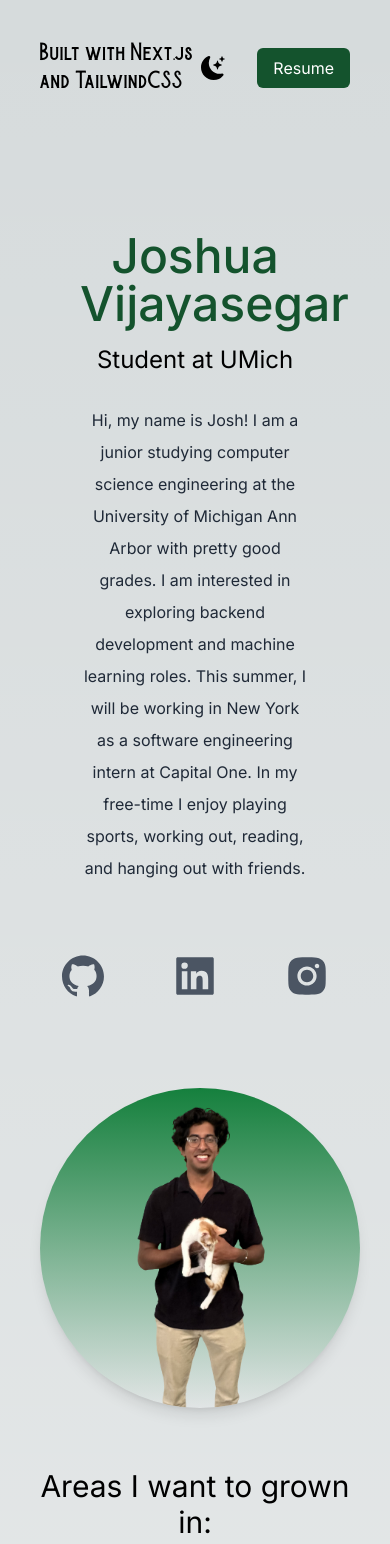
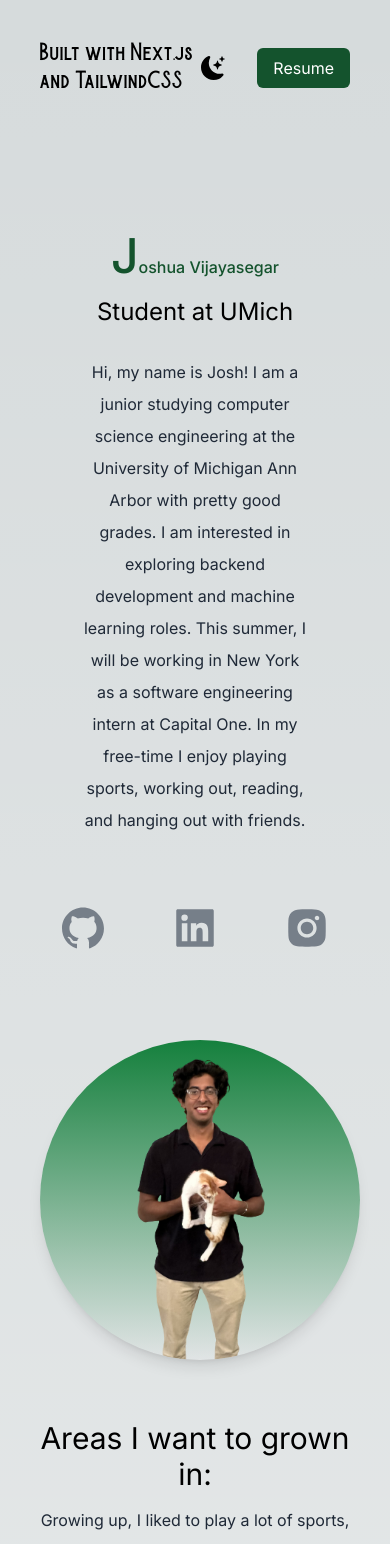
Before and after one commit to joshuavijay77/joshua-vijayasegar, a Next.js app: page / in a window 390 px wide. Shown: the top 1544 px of the page. Built offline with nearby package versions, Linux system fonts and the light colour scheme.

Commit message:
mini animations

```diff
--- a/app/page.tsx
+++ b/app/page.tsx
@@ -45,8 +45,8 @@ export default function Home() {
             </ul>
           </nav>
           <div className='text-center p-10 '>
-            <h2 className="text-5xl py-2 text-green-900 font-medium md:text-6xl">Joshua Vijayasegar</h2>
-            <h3 className="text-2xl py-2 md:text-3xl">Student at UMich</h3>
+            <h2 className="hover:skew-x-12 first-letter:text-5xl py-2 text-green-900 font-medium md:text-6xl">Joshua Vijayasegar</h2>
+            <h3 className="hover:skew-x-12 text-2xl py-2 md:text-3xl">Student at UMich</h3>
             <p className='text-md py-5 leading-8 text-gray-800 md:text-xl max-lg mx-auto'>
               Hi, my name is Josh! I am a junior studying computer science engineering at the University of Michigan Ann Arbor with
               pretty good grades. I am interested in exploring backend development and machine learning roles. This summer, I will be working in
@@ -55,9 +55,9 @@ export default function Home() {
             </p>
           </div>
           <div className='text-5xl flex justify-center gap-16 py-2 text-gray-600'>
-            <a href="https://github.com/joshuavijay77" target="_blank"><AiFillGithub/></a>
-            <a href="https://www.linkedin.com/in/joshua-v-1746b6174/" target="_blank"><AiFillLinkedin/></a>
-            <a href="https://www.instagram.com/joshua_vijay/" target="_blank"><AiFillInstagram/></a>
+            <a className='animate-pulse' href="https://github.com/joshuavijay77" target="_blank"><AiFillGithub/></a>
+            <a className='animate-pulse' href="https://www.linkedin.com/in/joshua-v-1746b6174/" target="_blank"><AiFillLinkedin/></a>
+            <a className='animate-pulse' href="https://www.instagram.com/joshua_vijay/" target="_blank"><AiFillInstagram/></a>
           </div>
           <div className='shadow-lg relative bg-gradient-to-b from-green-700 rounded-full w-80 h-80 mt-20 mb-10 mx-auto overflow-hidden md:h-96 md:w-96'>
             <Image src={deved} alt='picture of me holding a cat' layout='fill' objectFit='cover'/>
@@ -117,13 +117,13 @@ export default function Home() {
           </div>
           {/* <ImageCarousel images={images} /> */}
           <div className='flex flex-col gap-10 py-10 lg:flex-row lg:flex-wrap'>
-            <div className='basis-1/4 flex-1'>
+            <div className='basis-1/5 flex-1'>
               <Image src={insta485} width={100} height={100} layout="responsive" alt='porfolio item one' className='rounded-lg object-cover'/>
             </div>
             <div className='basis-1/3 flex-1'>
               <Image src={neuralNetwork} width={100} height={100} layout="responsive" alt='porfolio item two' className='rounded-lg object-cover'/>
             </div>
-            <div className='basis-1/3 flex-1'>
+            <div className='basis-1/4 flex-1'>
               <Image src={aiCfour} width={100} height={100} layout="responsive" alt='porfolio item three' className='rounded-lg object-cover'/>
             </div>
             <div className='basis-1/3 flex-1'>
```
Also changed, not shown: app/sri.jpg (deleted).
